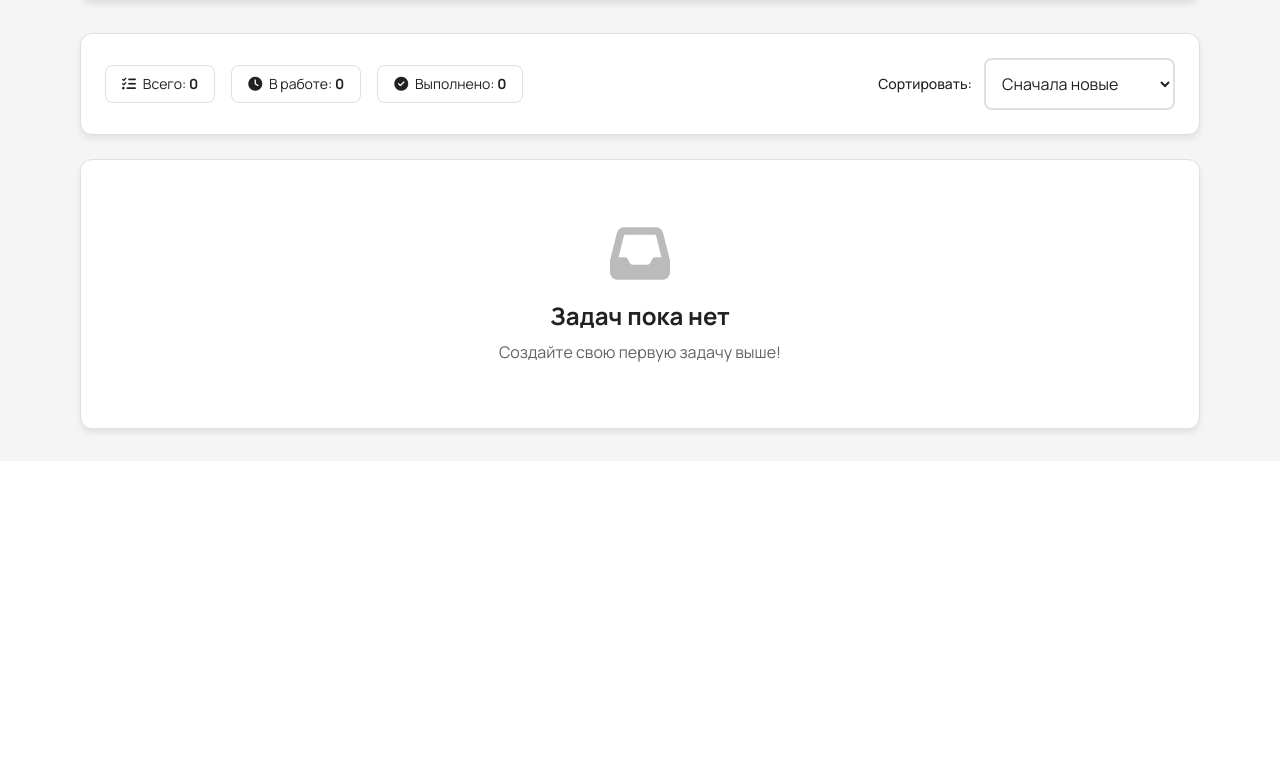
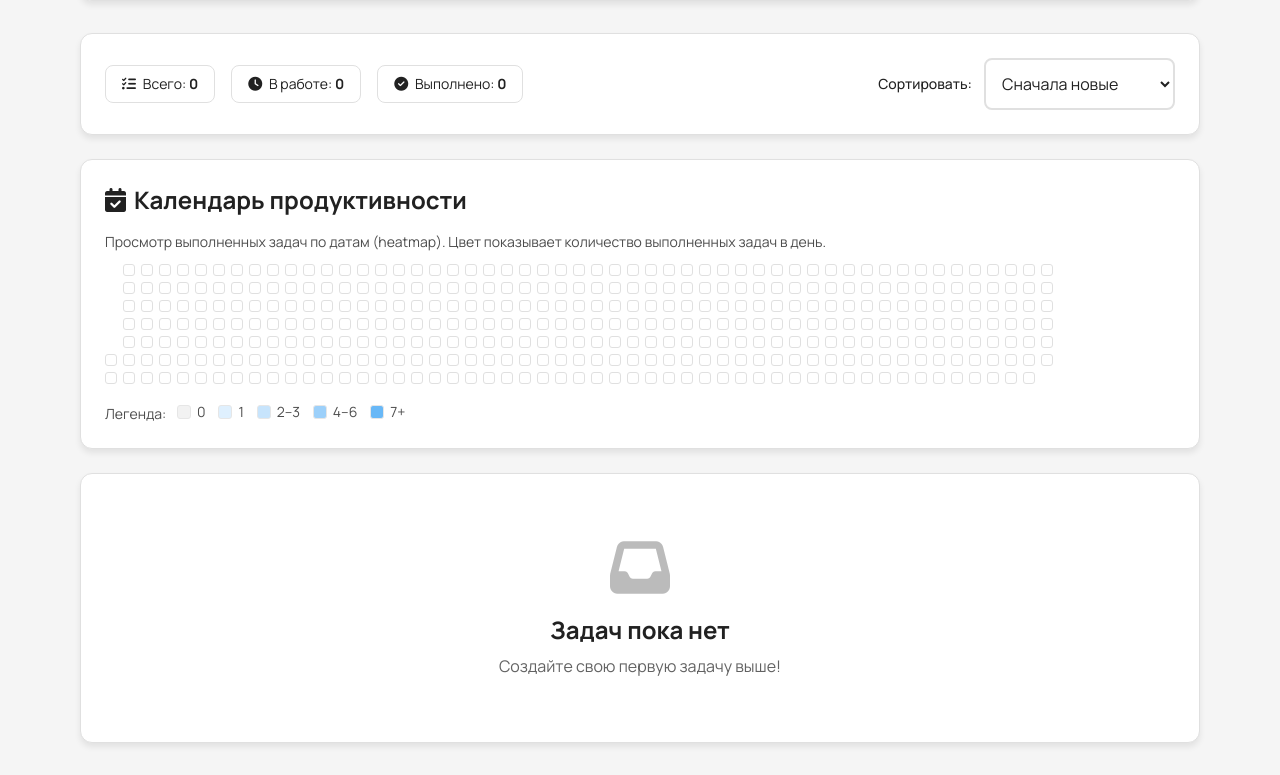
Before and after one commit to falbue/todo-denzl, a Flask app: page /todo in a window 1280 px wide. Shown: the part 661-1436 px from the top of the page. Before the commit the page ends 1097 px from the top, so only its background shows below. Run offline with Flask 3, Linux system fonts and the light colour scheme; the visitor is signed in with stand-in values (Sample User, id 1); data comes from the database, SQL or seed files in the repository; data that the repository does not hold is empty; some libraries are stand-ins or nearby versions.

Commit message:
Добавлен календарь

```diff
--- a/server.py
+++ b/server.py
@@ -255,6 +255,36 @@ def get_tasks():
 
     return jsonify(tasks_list)
 
+
+@app.route('/api/stats/calendar', methods=['GET'])
+@login_required
+def calendar_stats():
+    """API: Получить статистику по дням (количество выполненных задач) для календаря-heatmap"""
+    user_id = session['user_id']
+    # Параметр days опциональный — сколько дней назад включать (по умолчанию 365)
+    try:
+        days = int(request.args.get('days', 365))
+    except Exception:
+        days = 365
+
+    conn = get_db_connection()
+    # Группируем по дате updated_at для задач со статусом 'completed'
+    rows = conn.execute(
+        """
+        SELECT DATE(updated_at) as day, COUNT(*) as cnt
+        FROM tasks
+        WHERE user_id = ? AND status = 'completed'
+        GROUP BY day
+        """,
+        (user_id,)
+    ).fetchall()
+    conn.close()
+
+    counts = {row['day']: row['cnt'] for row in rows}
+
+    # Вернём словарь counts — ключи в формате YYYY-MM-DD
+    return jsonify({'counts': counts, 'days': days}), 200
+
 @app.route('/api/tasks', methods=['POST'])
 @login_required
 def create_task():
--- a/static/css/style.css
+++ b/static/css/style.css
@@ -9,6 +9,12 @@
     margin: 0;
     padding: 0;
     box-sizing: border-box;
+}
+
+/* Корневые переменные (фоллбек для accent RGB) */
+:root {
+    --accent-rgb: 2, 136, 209;
+    /* fallback RGB (sea) */
 }
 
 body {
@@ -84,6 +90,7 @@ body[data-theme="sea"] {
     --text-primary: #0d47a1;
     --text-secondary: #1565c0;
     --accent: #0288d1;
+    --accent-rgb: 2, 136, 209;
     --accent-hover: #0277bd;
     --border: #81d4fa;
     --shadow: rgba(2, 136, 209, 0.1);
@@ -106,6 +113,7 @@ body[data-theme="orange"] {
     --text-secondary: #bdbdbd;
     /* secondary text */
     --accent: #ff6d00;
+    --accent-rgb: 255, 109, 0;
     /* orange accent */
     --accent-hover: #ff7f2a;
     /* accent on hover */
@@ -125,6 +133,7 @@ body[data-theme="tiffany"] {
     --text-primary: #004d40;
     --text-secondary: #00695c;
     --accent: #00897b;
+    --accent-rgb: 0, 137, 123;
     --accent-hover: #00796b;
     --border: #80cbc4;
     --shadow: rgba(0, 137, 123, 0.1);
@@ -141,6 +150,7 @@ body[data-theme="dark"] {
     --text-primary: #e0e0e0;
     --text-secondary: #b0b0b0;
     --accent: #bb86fc;
+    --accent-rgb: 187, 134, 252;
     --accent-hover: #a56de2;
     --border: #404040;
     --shadow: rgba(0, 0, 0, 0.5);
@@ -157,6 +167,7 @@ body[data-theme="light"] {
     --text-primary: #212121;
     --text-secondary: #424242;
     --accent: #2196f3;
+    --accent-rgb: 33, 150, 243;
     --accent-hover: #1976d2;
     --border: #e0e0e0;
     --shadow: rgba(0, 0, 0, 0.08);
@@ -173,6 +184,7 @@ body[data-theme="wheat"] {
     --text-primary: #5d4037;
     --text-secondary: #6d4c41;
     --accent: #8d6e63;
+    --accent-rgb: 141, 110, 99;
     --accent-hover: #795548;
     --border: #d7ccc8;
     --shadow: rgba(141, 110, 99, 0.1);
@@ -551,3 +563,63 @@ body[data-theme="wheat"] {
 ::-webkit-scrollbar-thumb:hover {
     background: var(--accent-hover);
 }
+
+/* ========== CALENDAR HEATMAP ========== */
+.calendar {
+    display: flex;
+    gap: 6px;
+    align-items: flex-start;
+    overflow-x: auto;
+    padding-bottom: 6px;
+}
+
+.calendar .week {
+    display: flex;
+    flex-direction: column;
+    gap: 6px;
+}
+
+.calendar .day {
+    width: 12px;
+    height: 12px;
+    border-radius: 3px;
+    border: 1px solid var(--border);
+    background: var(--bg-secondary);
+}
+
+.calendar .day:hover {
+    transform: scale(1.15);
+    transition: transform 0.12s ease;
+}
+
+.legend-item {
+    margin-right: 10px;
+    display: inline-flex;
+    align-items: center;
+    gap: 6px
+}
+
+.legend-box {
+    display: inline-block;
+    width: 14px;
+    height: 14px;
+    border-radius: 3px;
+    border: 1px solid var(--border);
+    vertical-align: middle
+}
+
+.heat-1 {
+    background: rgba(var(--accent-rgb), 0.18) !important;
+}
+
+.heat-2 {
+    background: rgba(var(--accent-rgb), 0.32) !important;
+}
+
+.heat-3 {
+    background: rgba(var(--accent-rgb), 0.56) !important;
+}
+
+.heat-4 {
+    background: rgba(var(--accent-rgb), 0.85) !important;
+}
--- a/static/js/main.js
+++ b/static/js/main.js
@@ -19,9 +19,107 @@ document.addEventListener('DOMContentLoaded', () => {
     // Загрузка задач
     loadTasks();
 
+    // Загрузка календаря продуктивности
+    loadCalendar();
+
     // Привязка событий
     bindEvents();
 });
+/**
+ * Загрузить данные для календаря-heatmap и отрисовать
+ */
+async function loadCalendar(days = 365) {
+    try {
+        const response = await fetch(`/api/stats/calendar?days=${days}`);
+
+        if (response.status === 401) {
+            // Перенаправление на страницу входа если не авторизован
+            return;
+        }
+
+        if (!response.ok) {
+            throw new Error('Ошибка загрузки календаря');
+        }
+
+        const data = await response.json();
+        const counts = data.counts || {};
+
+        renderCalendar(counts, days);
+
+    } catch (err) {
+        console.error('Ошибка календаря:', err);
+    }
+}
+
+/**
+ * Отрисовать календарь heatmap на основе словаря { 'YYYY-MM-DD': count }
+ */
+function renderCalendar(counts, days = 365) {
+    const container = document.getElementById('calendarHeatmap');
+    if (!container) return;
+    container.innerHTML = '';
+
+    const end = new Date();
+    const start = new Date();
+    start.setDate(end.getDate() - (days - 1));
+
+    // Найти первую дату в начале недели (воскресенье) перед стартом
+    const first = new Date(start);
+    first.setDate(first.getDate() - first.getDay());
+
+    // Соберём массив дат от first до end
+    const dates = [];
+    for (let d = new Date(first); d <= end; d.setDate(d.getDate() + 1)) {
+        dates.push(new Date(d));
+    }
+
+    // Подготовим недели (колонками)
+    const weeks = [];
+    for (let i = 0; i < dates.length; i += 7) {
+        weeks.push(dates.slice(i, i + 7));
+    }
+
+    // Найдём максимальное значение для нормализации
+    let maxCount = 0;
+    Object.values(counts).forEach(v => { if (v > maxCount) maxCount = v; });
+    if (maxCount === 0) maxCount = 1;
+
+    // Создаём DOM
+    weeks.forEach(week => {
+        const col = document.createElement('div');
+        col.className = 'week';
+        week.forEach(date => {
+            const iso = date.toISOString().slice(0, 10);
+            // Если дата раньше start, делаем прозрачный пустой блок
+            const dayElem = document.createElement('div');
+            dayElem.className = 'day';
+            const count = counts[iso] || 0;
+
+            // Присвоим класс heat-N по порогам
+            const pct = count / maxCount;
+            let cls = '';
+            if (count === 0) cls = '';
+            else if (pct <= 0.25) cls = 'heat-1';
+            else if (pct <= 0.5) cls = 'heat-2';
+            else if (pct <= 0.75) cls = 'heat-3';
+            else cls = 'heat-4';
+
+            if (cls) dayElem.classList.add(cls);
+
+            // Тултип
+            const labelDate = date.toLocaleDateString('ru-RU', { day: '2-digit', month: '2-digit', year: 'numeric' });
+            dayElem.title = `${labelDate}: ${count} выполнено`;
+
+            // Пустые ячейки до реального start
+            if (date < start) {
+                dayElem.style.visibility = 'hidden';
+            }
+
+            col.appendChild(dayElem);
+        });
+        container.appendChild(col);
+    });
+}
 
 // ========== УПРАВЛЕНИЕ ТЕМАМИ ==========
 
--- a/templates/index.html
+++ b/templates/index.html
@@ -171,6 +171,29 @@
             </div>
         </section>
 
+        <!-- Календарь продуктивности -->
+        <section class="mb-6">
+            <div class="card">
+                <h2 class="text-2xl font-bold mb-4">
+                    <i class="fas fa-calendar-check mr-2"></i>Календарь продуктивности
+                </h2>
+
+                <p class="text-sm opacity-80 mb-3">Просмотр выполненных задач по датам (heatmap). Цвет показывает
+                    количество выполненных задач в день.</p>
+
+                <div id="calendarHeatmap" class="calendar"></div>
+
+                <div class="mt-3 text-sm opacity-80">
+                    <span class="mr-2">Легенда:</span>
+                    <span class="legend-item"> <span class="legend-box" style="background:#efefef"></span> 0</span>
+                    <span class="legend-item"> <span class="legend-box heat-1"></span> 1</span>
+                    <span class="legend-item"> <span class="legend-box heat-2"></span> 2–3</span>
+                    <span class="legend-item"> <span class="legend-box heat-3"></span> 4–6</span>
+                    <span class="legend-item"> <span class="legend-box heat-4"></span> 7+</span>
+                </div>
+            </div>
+        </section>
+
         <!-- Список задач -->
         <section>
             <div id="tasksList" class="space-y-4">
```
